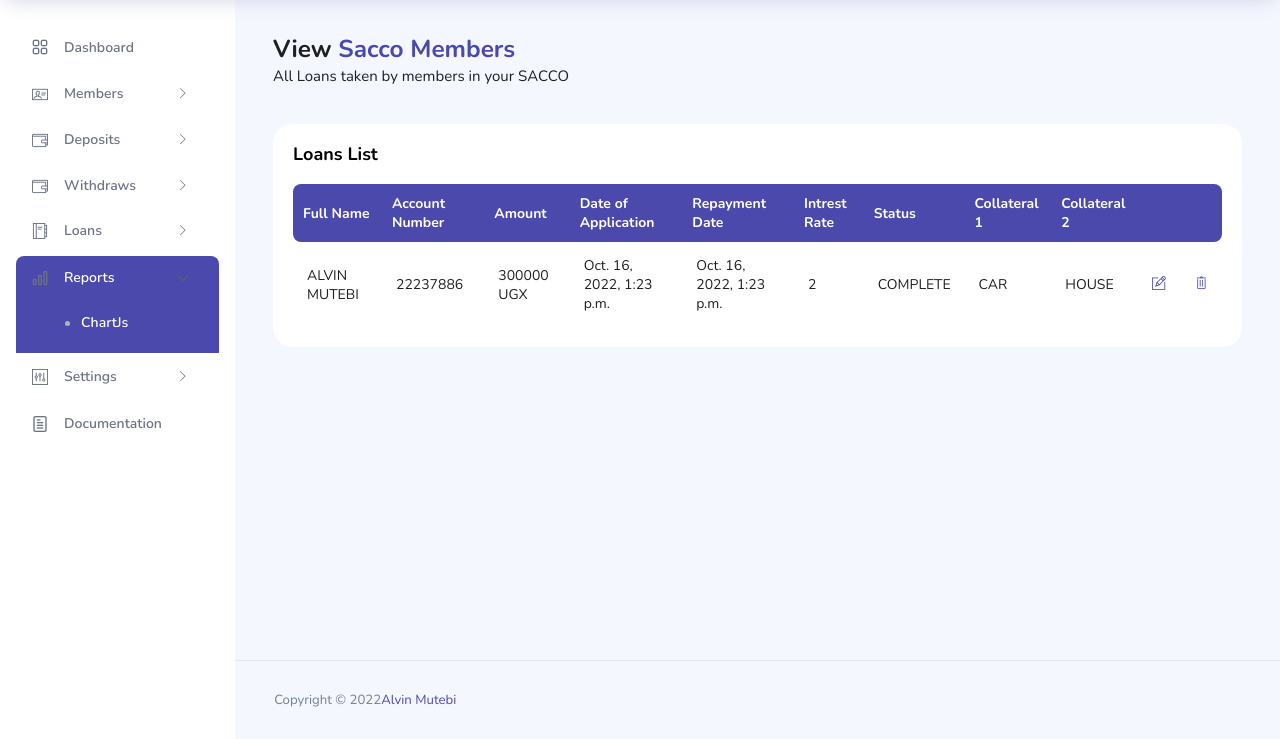
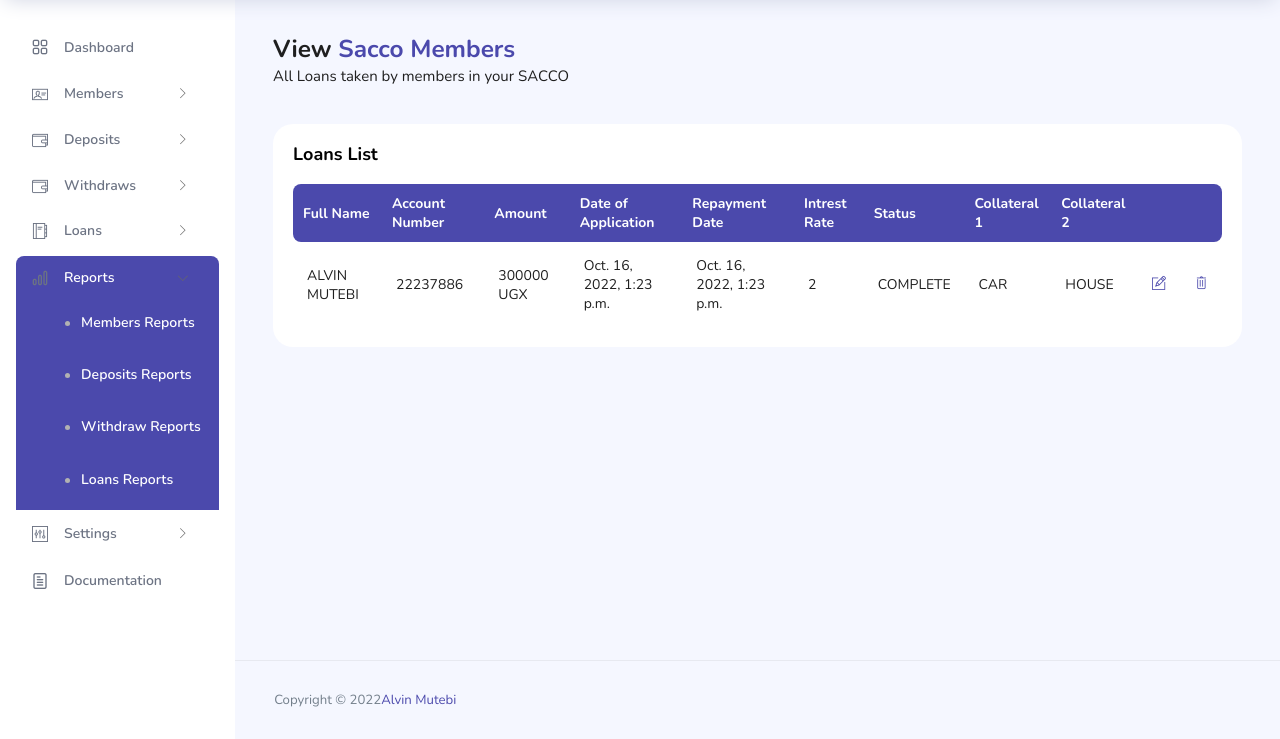
Before and after one commit to alvienzo720/Teleka_V2, a Django app: page /loan-complete/ in a window 1280 px wide, after a click on "Reports". Shown: the part 61-800 px from the top of the page. Run offline with Django 3.2, Linux system fonts and the light colour scheme; a user stored in the database is signed in; data comes from the database, SQL or seed files in the repository; both versions use the stored data as it was after the commit; style sheets or scripts are compiled from the project's sources; some libraries are stand-ins or nearby versions.

Commit message:
Add Nav elements in header

```diff
--- a/SavingsManager/teleka/templates/teleka/header.html
+++ b/SavingsManager/teleka/templates/teleka/header.html
@@ -144,7 +144,22 @@
                     </a>
                     <div class="collapse" id="charts">
                         <ul class="nav flex-column sub-menu">
-                            <li class="nav-item"> <a class="nav-link" href="pages/charts/chartjs.html">ChartJs</a>
+                            <li class="nav-item"> <a class="nav-link" href="pages/charts/chartjs.html">Members
+                                    Reports</a>
+                            </li>
+                        </ul>
+                        <ul class="nav flex-column sub-menu">
+                            <li class="nav-item"> <a class="nav-link" href="pages/charts/chartjs.html">Deposits
+                                    Reports</a>
+                            </li>
+                        </ul>
+                        <ul class="nav flex-column sub-menu">
+                            <li class="nav-item"> <a class="nav-link" href="pages/charts/chartjs.html">Withdraw
+                                    Reports</a>
+                            </li>
+                        </ul>
+                        <ul class="nav flex-column sub-menu">
+                            <li class="nav-item"> <a class="nav-link" href="pages/charts/chartjs.html">Loans Reports</a>
                             </li>
                         </ul>
                     </div>
--- a/SavingsManager/teleka/views.py
+++ b/SavingsManager/teleka/views.py
@@ -130,9 +130,15 @@ class MemberDelete(LoginRequiredMixin, DeleteView):
 
 
 class MemberDetails(LoginRequiredMixin, DetailView):
+    model = Loan
     model = Member
     context_object_name = 'member'
     template_name = 'teleka/memberDetails.html'
+
+
+
+
+
 
 
 class CreateDeposit(LoginRequiredMixin,SuccessMessageMixin,CreateView):
```
Also changed, not shown: SavingsManager/db.sqlite3, SavingsManager/static/assets/images/AlvinMutebi.jpg (added), 2 other files.
